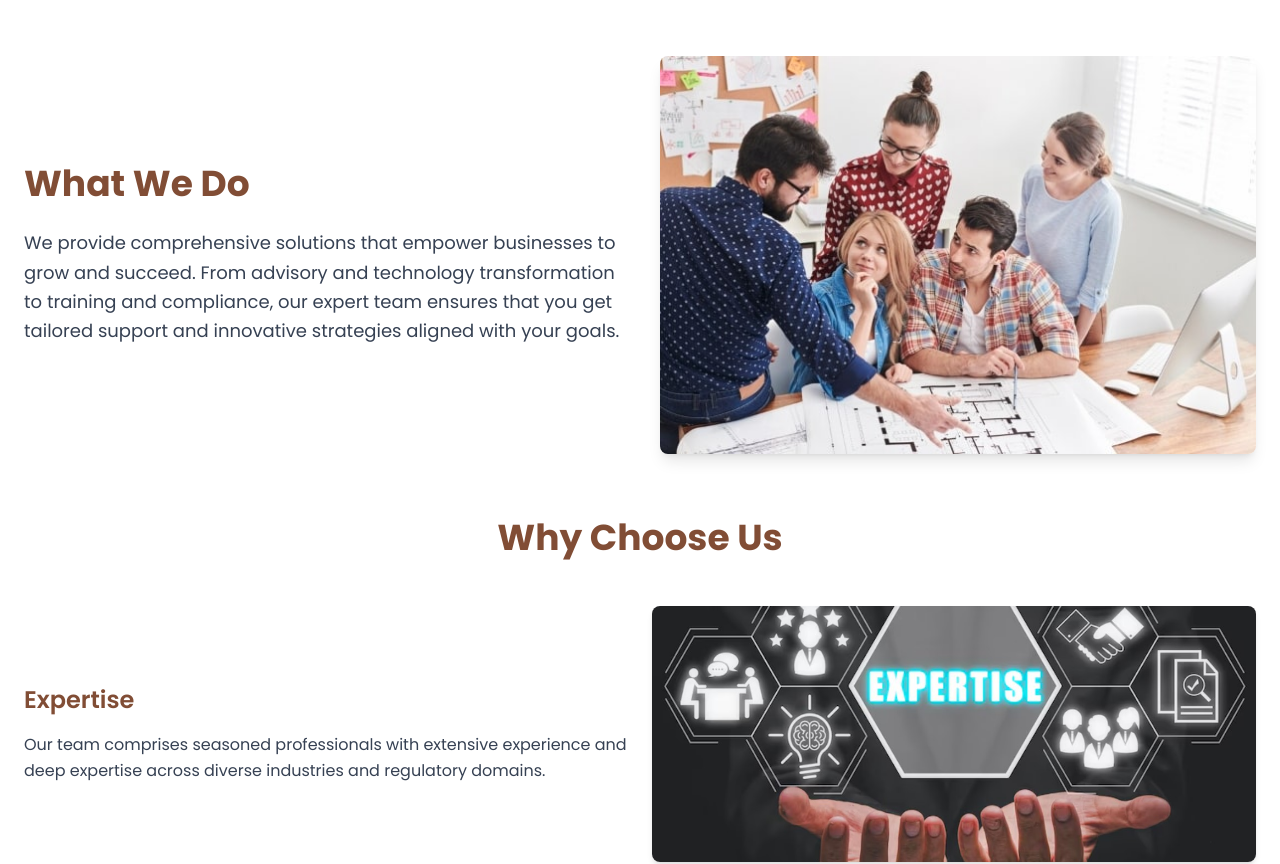
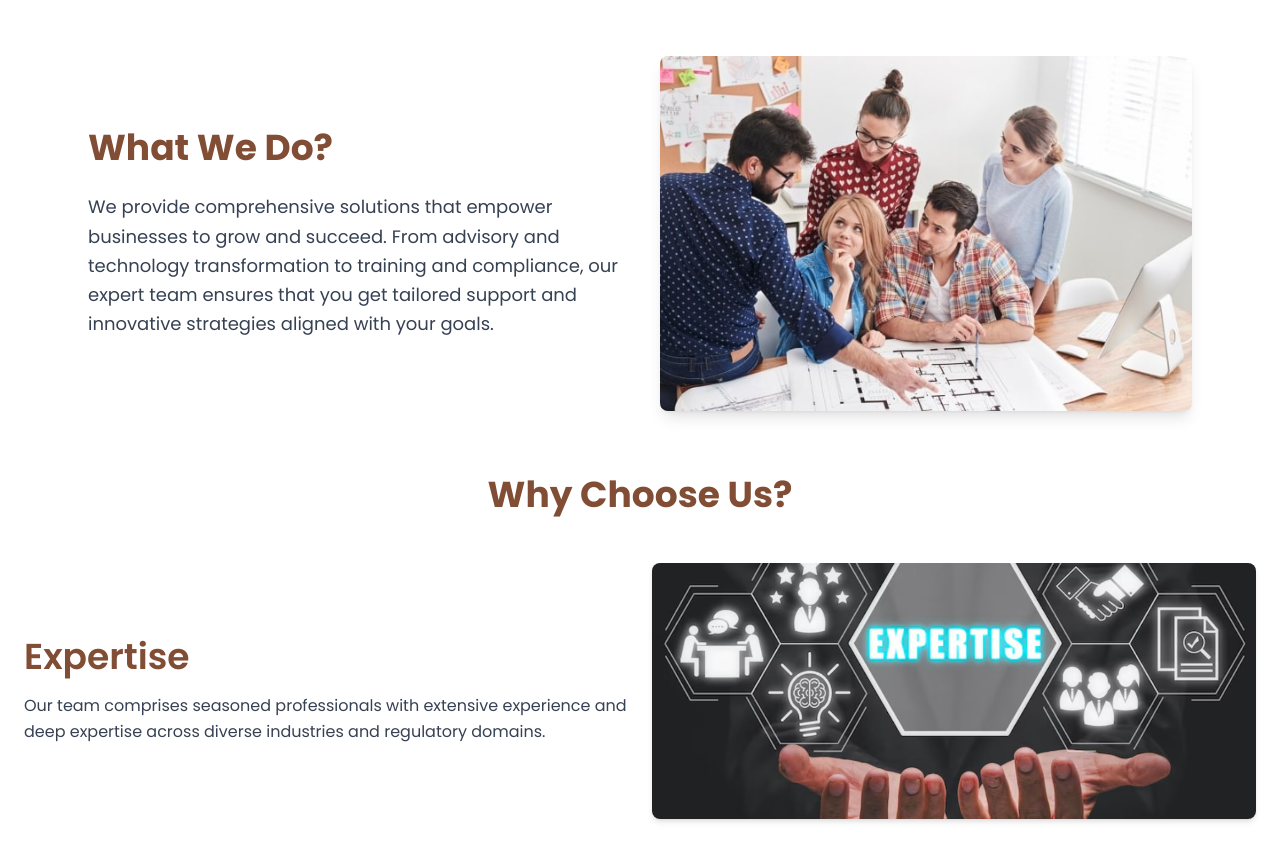
Before and after one commit to nodesbyte/advisor, a React (Vite) app: page /about in a window 1280 px wide. Shown: the part 1880-2744 px from the top of the page. Built offline with nearby package versions, Linux system fonts and the light colour scheme; a web font is replaced by a local one.

Commit message:
changes in Training Detail

```diff
--- a/src/pages/About.jsx
+++ b/src/pages/About.jsx
@@ -48,9 +48,9 @@ const About = () => {
             <AboutSection />
 
             {/* What We Do Section */}
-            <section className="max-w-7xl mx-auto px-6 py-16 flex flex-col md:flex-row items-center gap-10">
+            <section className="max-w-6xl mx-auto px-6 py-16 flex flex-col md:flex-row items-center gap-10">
                 <div className="md:w-1/2">
-                    <h2 className="text-4xl font-bold text-[#814d35] mb-6">What We Do</h2>
+                    <h2 className="text-4xl font-bold text-[#814d35] mb-6">What We Do?</h2>
                     <p className="text-gray-700 text-lg leading-relaxed">
                         We provide comprehensive solutions that empower businesses to grow and succeed. From advisory and technology transformation to training and compliance, our expert team ensures that you get tailored support and innovative strategies aligned with your goals.
                     </p>
@@ -67,7 +67,7 @@ const About = () => {
             {/* Why Choose Us Section */}
             <section className="max-w-7xl mx-auto px-6 pb-16">
                 <h2 className="text-4xl font-bold text-center text-[#814d35] mb-12">
-                    Why Choose Us
+                    Why Choose Us?
                 </h2>
 
                 {/* Vertical List with alternating layout */}
@@ -82,7 +82,7 @@ const About = () => {
                             >
                                 {/* Text */}
                                 <div className="md:w-1/2">
-                                    <h3 className="text-2xl font-semibold mb-4 text-[#814d35]">{title}</h3>
+                                    <h3 className="text-4xl font-semibold mb-4 text-[#814d35]">{title}</h3>
                                     <p className="text-gray-700 leading-relaxed">{description}</p>
                                 </div>
 
--- a/src/pages/TrainingDetail.jsx
+++ b/src/pages/TrainingDetail.jsx
@@ -117,21 +117,19 @@ const TrainingDetail = () => {
   return (
     <Box sx={{ padding: 4 }}>
       <Paper elevation={6} sx={{ padding: 3, borderRadius: 4 }}>
-        <Grid container spacing={4}>
-          {/* Image Section */}
-          <Grid item xs={12} md={5}>
-            <Card sx={{ borderRadius: 3, overflow: "hidden" }}>
-              <CardMedia
-                component="img"
-                height="300"
-                image={training.image}
-                alt={training.title}
-              />
-            </Card>
-          </Grid>
-
+        <Box
+          sx={{
+            display: "flex",
+            flexDirection: "row", // Always row
+            gap: 4,
+            flexWrap: "nowrap",  // Prevent stacking
+            alignItems: "flex-start",
+            justifyContent: "space-between",
+            overflowX: "auto", // Prevent layout breaking on small screens
+          }}
+        >
           {/* Text Details Section */}
-          <Grid item xs={12} md={7}>
+          <Box sx={{ flex: 1, minWidth: "300px" }}>
             <Typography variant="h3" gutterBottom>
               {training.title}
             </Typography>
@@ -161,7 +159,9 @@ const TrainingDetail = () => {
                     <Typography variant="subtitle2" color="text.secondary">
                       Target Audience
                     </Typography>
-                    <Typography variant="body2">{training.targetAudience}</Typography>
+                    <Typography variant="body2">
+                      {training.targetAudience}
+                    </Typography>
                   </CardContent>
                 </Card>
               </Grid>
@@ -186,8 +186,20 @@ const TrainingDetail = () => {
                 </Card>
               </Grid>
             </Grid>
-          </Grid>
-        </Grid>
+          </Box>
+
+          {/* Image Section */}
+          <Box sx={{ flexShrink: 0 }}>
+            <Card sx={{ borderRadius: 3, overflow: "hidden", maxWidth: 400 }}>
+              <CardMedia
+                component="img"
+                height="300"
+                image={training.image}
+                alt={training.title}
+              />
+            </Card>
+          </Box>
+        </Box>
       </Paper>
     </Box>
   );
```
